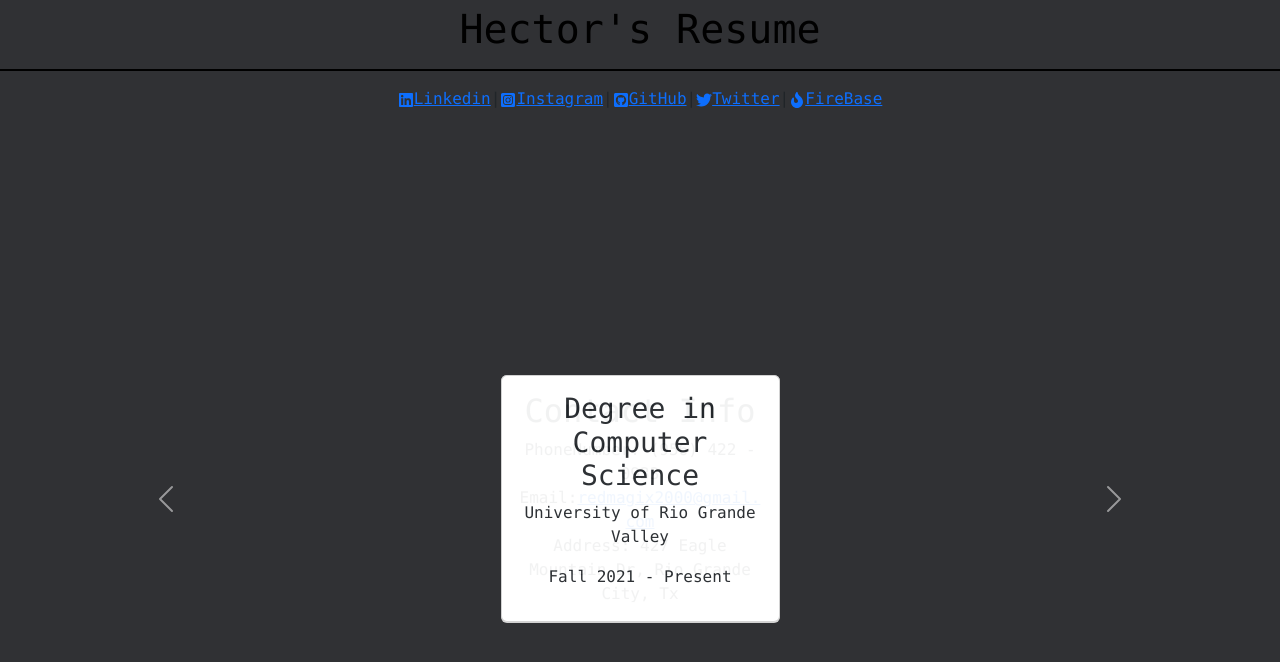
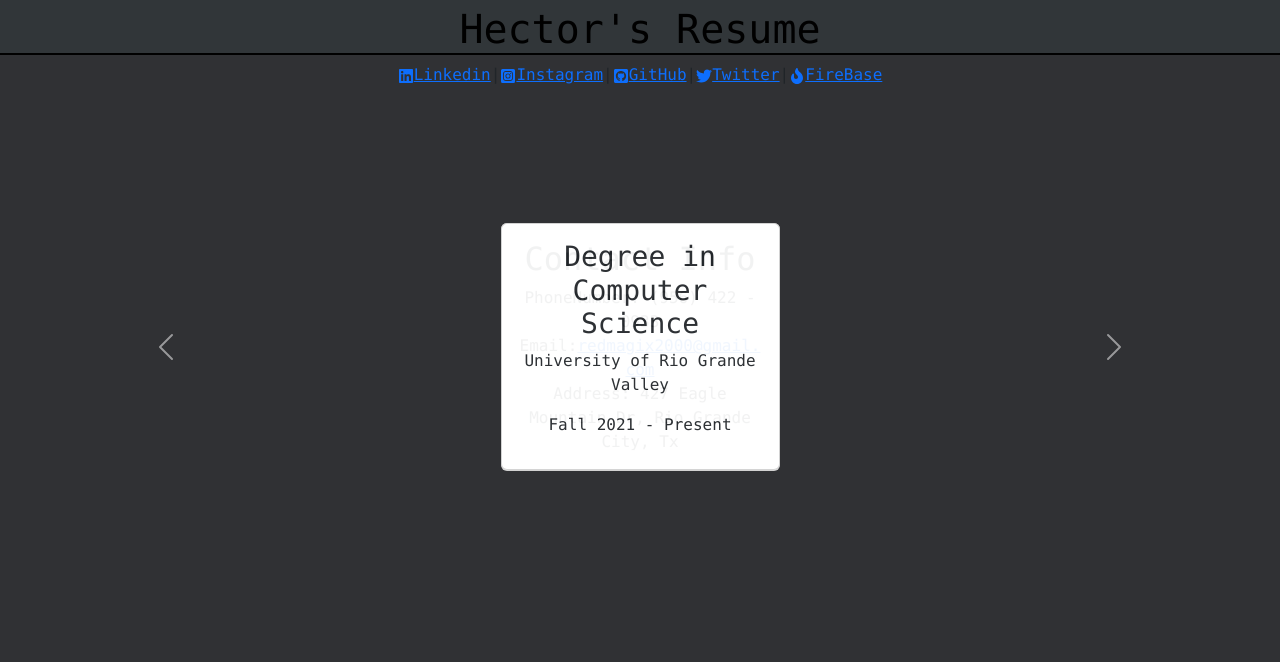
Before and after one commit to HectorRivera21/react-resume, a React (Create React App) app: page / in a window 1280 px wide. Shown: the top 662 px of the page. Built offline with nearby package versions, Linux system fonts and the light colour scheme.

Commit message:
Better looking slide for languages

```diff
--- a/src/App.css
+++ b/src/App.css
@@ -8,22 +8,19 @@
 html{
   background-color: #303134;
 }
-.horizontal-line{
-  border-top: 2px solid black;
-  width: 100%;
-  margin: 1rem 0;
-}
 span{
   display: 'block';
 }
 #ResumeTitle
 {
+  background-color: #313639;
   padding-top: 5px;
   padding-bottom: 0;
   color: black;
+  border-bottom: 2px solid black;
 }
 .container
 {
-  margin:auto;
-  padding-top: 20%;
+  margin: auto;
+  padding-top: 8rem;
 }
--- a/src/App.js
+++ b/src/App.js
@@ -10,7 +10,6 @@ function App() {
   return (
     <div className="App">
       <Title />
-      <div className="horizontal-line"></div>
       <NavBar />
       <div className="container">
         <Slider />
--- a/src/components/Components.js
+++ b/src/components/Components.js
@@ -1,4 +1,5 @@
 import 'bootstrap/dist/css/bootstrap.min.css';
+import { FaJsSquare, FaPython, FaDatabase, FaCode } from "react-icons/fa";
 export const ContactInfo=()=>{
 	return(
 		<div className='pr-0 ContactInfo'>
@@ -31,10 +32,22 @@ export const Skills = () => {
     return (
       <div className="Skills">
         <h3>Languages</h3>
-				<li className = 'list-group-item'>JavaScript</li>
-				<li className = 'list-group-item'>Python</li>
-				<li className = 'list-group-item'>C++</li>
-				<li className = 'list-group-item'>SQL</li>
+				<li className = 'list-group-item'>
+					<FaJsSquare />
+					<span>JavaScript</span>
+				</li>
+				<li className = 'list-group-item'>
+					<FaPython />
+					<span>Python</span>
+				</li>
+				<li className = 'list-group-item'>
+					<FaCode />
+					<span>C++</span>
+				</li>
+				<li className = 'list-group-item'>
+					<FaDatabase />
+					<span>SQL</span>
+				</li>
       </div>
     );
 };
```
